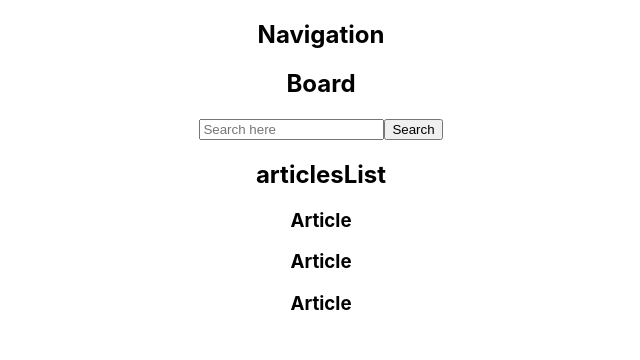
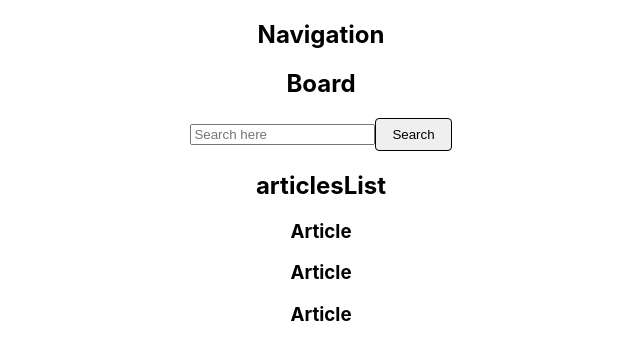
Before and after one commit to StefanoBisio/tldrnews, a React (Create React App) app: page / in a window 1280 px wide. Shown: the top 360 px of the page, without its empty margins (319-959 px from the left). Built offline with nearby package versions, Linux system fonts and the light colour scheme.

Commit message:
moved API response data to ArticlesList.js

```diff
--- a/src/features/articlesList/ArticlesList.js
+++ b/src/features/articlesList/ArticlesList.js
@@ -1,20 +1,29 @@
 import React, { useState } from 'react';
 import { useSelector, useDispatch } from 'react-redux';
+import { selectNewsData } from '../../features/search/searchSlice';
+import { Article } from '../../features/article/Article';
+
 import styles from './ArticlesList.module.css';
 
-import { Article } from '../../features/article/Article';
+export const ArticlesList = () => {
 
-export const ArticlesList = () => {
+    const newsData = useSelector(selectNewsData);
+
     return (
         <div>
             <h2>articlesList</h2>
 
-            {/* maps through articles in the state and renders an Article component for each article */}
-            {/* {articles.map(article => {
-                return (
-                    <Article key={article.id} article={article} />
-                );
-            })} */}
+            {newsData.status === 'fullfilled' && (
+                <div>
+                    <p>test only: list of articles:</p>
+                    {newsData.articles.results.map((article, index) => (
+                        <div key={index}>
+                            <h3>{article.title}</h3>
+                            <p>{article.content}</p>
+                        </div>
+                    ))}
+                </div>
+            )}
 
             <Article />
             <Article />
--- a/src/features/search/Search.js
+++ b/src/features/search/Search.js
@@ -1,6 +1,6 @@
 import React, { useState } from 'react';
 import { useSelector, useDispatch } from 'react-redux';
-import { fetchNews, selectSearchState } from './searchSlice';
+import { fetchNews, selectNewsData } from './searchSlice';
 
 import styles from './Search.module.css';
 
@@ -12,7 +12,7 @@ export const Search = () => {
     const dispatch = useDispatch();
 
     // Selector to get the API response data
-    const searchResults = useSelector(selectSearchState);
+    const searchStatus = useSelector(selectNewsData);
 
     return (
         <div>
@@ -24,25 +24,15 @@ export const Search = () => {
             />
 
             {/* button that triggers the API call */}
-            <button onClick={() => dispatch(fetchNews(searchValue))}>Search</button>
+            <button onClick={() => dispatch(fetchNews(searchValue))}
+            className={styles.searchbutton}>
 
-            {/* Display the status and error messages */}
-            {searchResults.status === 'loading' && <p>Loading...</p>}
-            {searchResults.status === 'failed' && <p>Error: {searchResults.error}</p>}
+                Search
+            </button>
 
-            {/* Render the raw JSON data */}
-            {searchResults.status === 'fullfilled' && (
-                <div>
-                    <p>list of articles:</p>
-                    {/* map through the articles and display some title and (foud at .results.title and .results.content) */}
-                    {searchResults.articles.results.map((article, index) => (
-                        <div key={index}>
-                            <h3>{article.title}</h3>
-                            <p>{article.content}</p>
-                        </div>
-                    ))}
-                </div>
-            )}
+            {searchStatus.status === 'loading' && <p>Loading...</p>}
+            {searchStatus.status === 'failed' && <p>Error: {searchStatus.error}</p>}
+
         </div>
     );
 }
--- a/src/features/search/Search.module.css
+++ b/src/features/search/Search.module.css
@@ -0,0 +1,6 @@
+.searchbutton {
+    color: black;
+    border: 1px solid black;
+    border-radius: 4px;
+    padding: 0.5rem 1rem;
+}
--- a/src/features/search/searchSlice.js
+++ b/src/features/search/searchSlice.js
@@ -40,11 +40,11 @@ const searchSlice = createSlice({
     },
   });
 
-  // NOT needed as I don't have any sychronous actions
+// Exporting actions is NOT needed as I don't have any sychronous actions
 // export const { updateSearch } = searchSlice.actions;
 
-// Define the selector function
-export const selectSearchState = (state) => state.search;
+// Define selector functions
+export const selectNewsData = (state) => state.search;
 
 // Export the actions and the reducer
 export default searchSlice.reducer;
```
